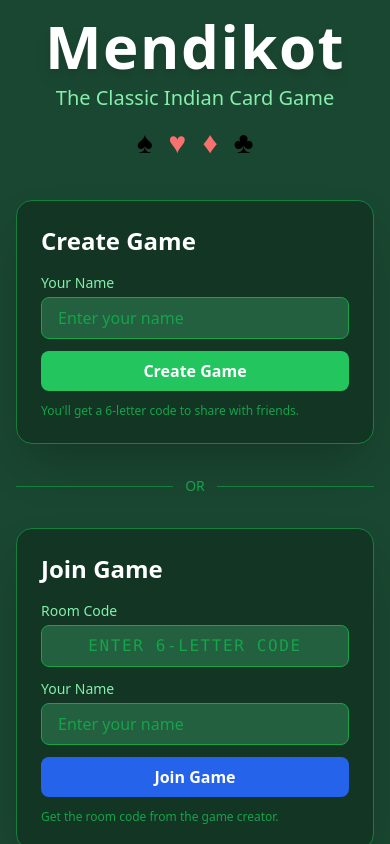
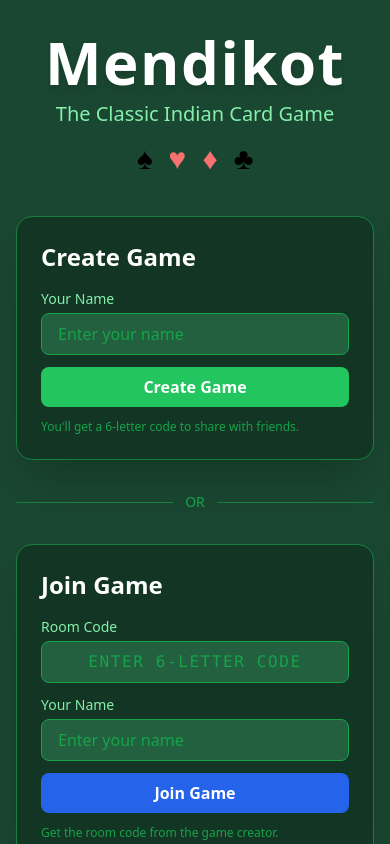
Before and after one commit to rohana909/fun-projects, a Next.js app: page / in a window 390 px wide. Built offline with nearby package versions, Linux system fonts and the light colour scheme.

Commit message:
fix: make landing page scrollable on mobile

```diff
--- a/pages/index.tsx
+++ b/pages/index.tsx
@@ -114,7 +114,7 @@ export default function Home() {
   };
 
   return (
-    <div className="min-h-screen bg-felt flex flex-col items-center justify-center p-4">
+    <div className="min-h-screen bg-felt flex flex-col items-center justify-start md:justify-center p-4 py-8 overflow-y-auto">
       {/* Header */}
       <div className="text-center mb-10">
         <h1 className="text-6xl font-bold text-white tracking-wide drop-shadow-lg">
```
